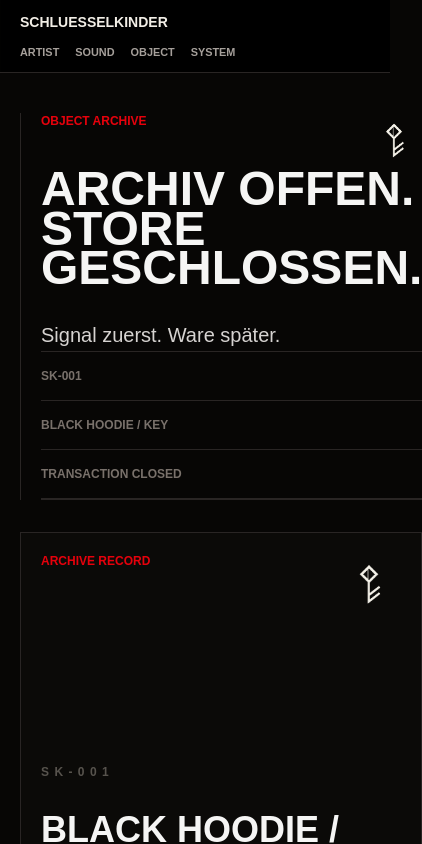
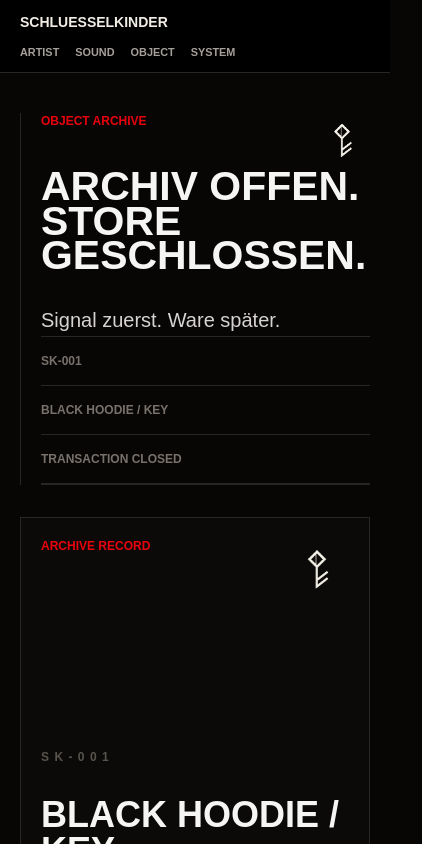
Before and after one commit to SCHLUESSELKIND/git-github.com-SCHLUESSELKIND-schluesselkinder-os, a Next.js app in the folder apps/web/: page /shop in a window 390 px wide. Shown: the top 844 px of the page, 422 px wide, since content can reach past the window. Built offline with nearby package versions, Linux system fonts and the light colour scheme.

Commit message:
fix: tighten mobile archive typography

```diff
--- a/apps/web/app/_components/EditorialHero.tsx
+++ b/apps/web/app/_components/EditorialHero.tsx
@@ -16,7 +16,7 @@
         <div className="py-20 md:py-28">
           <h1
             className="max-w-5xl break-words font-black uppercase text-stone-100"
-            style={{ fontSize: "clamp(3.35rem, 16vw, 8rem)", lineHeight: 0.86 }}
+            style={{ fontSize: "clamp(2.75rem, 14vw, 8rem)", lineHeight: 0.86, overflowWrap: "anywhere" }}
           >
             {title}
           </h1>
--- a/apps/web/app/objects/sk-001/page.tsx
+++ b/apps/web/app/objects/sk-001/page.tsx
@@ -34,7 +34,10 @@
             </div>
             <div>
               <p className="text-xs font-black uppercase tracking-[0.45em] text-stone-500">SK-001</p>
-              <h1 className="mt-8 max-w-5xl break-words font-black uppercase text-stone-100" style={{ fontSize: "clamp(3rem, 9vw, 8.5rem)", lineHeight: 0.82 }}>
+              <h1
+                className="mt-8 max-w-5xl break-words font-black uppercase text-stone-100"
+                style={{ fontSize: "clamp(2.35rem, 10.5vw, 8.5rem)", lineHeight: 0.84, overflowWrap: "anywhere" }}
+              >
                 BLACK HOODIE / KEY
               </h1>
               <div className="mt-8 max-w-xl text-xl leading-8 text-stone-300">
--- a/apps/web/app/page.tsx
+++ b/apps/web/app/page.tsx
@@ -31,7 +31,10 @@
           </div>
           <div className="grid items-end gap-8 md:grid-cols-[auto_1fr_120px]">
             <div>
-              <h1 className="max-w-5xl break-words font-black uppercase text-stone-100" style={{ fontSize: "clamp(3.75rem, 14vw, 13rem)", lineHeight: 0.78 }}>
+              <h1
+                className="max-w-5xl break-words font-black uppercase text-stone-100"
+                style={{ fontSize: "clamp(3rem, 14vw, 13rem)", lineHeight: 0.8, overflowWrap: "anywhere" }}
+              >
                 {seedCopy.hero.de}
               </h1>
               <div className="mt-8 max-w-xl text-xl leading-8 text-stone-300">
--- a/apps/web/app/shop/page.tsx
+++ b/apps/web/app/shop/page.tsx
@@ -21,7 +21,10 @@
               <BrandSymbol className="h-14 w-14 text-stone-100/70" />
             </div>
             <div>
-              <h1 className="max-w-5xl break-words font-black uppercase text-stone-100" style={{ fontSize: "clamp(3rem, 9vw, 8.25rem)", lineHeight: 0.82 }}>
+              <h1
+                className="max-w-5xl break-words font-black uppercase text-stone-100"
+                style={{ fontSize: "clamp(2.55rem, 10.5vw, 8.25rem)", lineHeight: 0.84, overflowWrap: "anywhere" }}
+              >
                 Archiv offen. Store geschlossen.
               </h1>
               <p className="mt-8 text-xl leading-8 text-stone-300">Signal zuerst. Ware später.</p>
```
